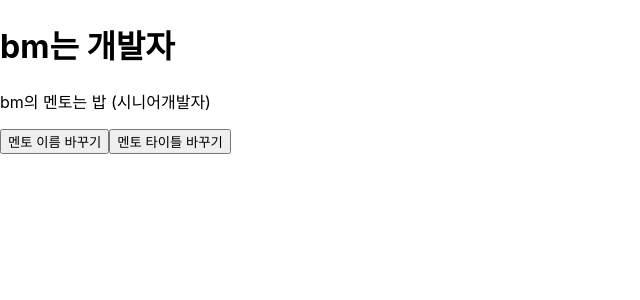
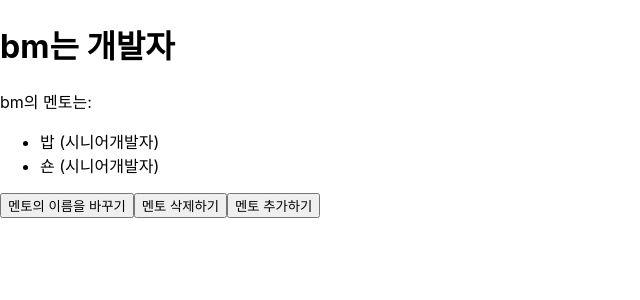
Before and after one commit to bm4656/React, a React (Create React App) app in the folder basic/: page / in a window 1280 px wide. Shown: the top 300 px of the page, without its empty margins (0-640 px from the left). Built offline with nearby package versions, Linux system fonts and the light colour scheme.

Commit message:
Mentors 객체 추가 삭제

```diff
--- /dev/null
+++ b/basic/src/AppMentors.jsx
@@ -0,0 +1,73 @@
+import React, { useState } from 'react';
+
+export default function AppMentor() {
+  const [person, setPerson] = useState({
+    name: 'bm',
+    title: '개발자',
+    mentors: [
+      {
+        name: '밥',
+        title: '시니어개발자',
+      },
+      {
+        name: '숀',
+        title: '시니어개발자',
+      },
+    ],
+  });
+  return (
+    <div>
+      <h1>
+        {person.name}는 {person.title}
+      </h1>
+      <p>{person.name}의 멘토는:</p>
+      <ul>
+        {person.mentors.map((mentor, index) => (
+          <li key={index}>
+            {mentor.name} ({mentor.title})
+          </li>
+        ))}
+      </ul>
+      <button
+        onClick={() => {
+          const prev = prompt(`누구의 이름을 바꾸고 싶은가요?`);
+          const current = prompt(`이름을 무엇으로 바꾸고 싶은가요?`);
+          setPerson(person => ({
+            ...person,
+            mentors: person.mentors.map(mentor => {
+              if (mentor.name === prev) {
+                return { ...mentor, name: current };
+              }
+              return mentor;
+            }),
+          }));
+        }}
+      >
+        멘토의 이름을 바꾸기
+      </button>
+      <button
+        onClick={() => {
+          const name = prompt(`누구를 삭제하고 싶은가요?`);
+          setPerson(person => ({
+            ...person,
+            mentors: person.mentors.filter(m => m.name !== name),
+          }));
+        }}
+      >
+        멘토 삭제하기
+      </button>
+      <button
+        onClick={() => {
+          const name = prompt(`누구를 추가하고 싶은가요?`);
+          const title = prompt(`직무가 뭔가요?`);
+          setPerson(person => ({
+            ...person,
+            mentors: [...person.mentors, { name, title }],
+          }));
+        }}
+      >
+        멘토 추가하기
+      </button>
+    </div>
+  );
+}
--- a/basic/src/index.js
+++ b/basic/src/index.js
@@ -2,12 +2,12 @@ import React from 'react';
 import ReactDOM from 'react-dom/client';
 import './index.css';
 import reportWebVitals from './reportWebVitals';
-import AppMentor from './AppMentor';
+import AppMentors from './AppMentors';
 
 const root = ReactDOM.createRoot(document.getElementById('root'));
 root.render(
   <React.StrictMode>
-    <AppMentor />
+    <AppMentors />
   </React.StrictMode>
 );
 
```
